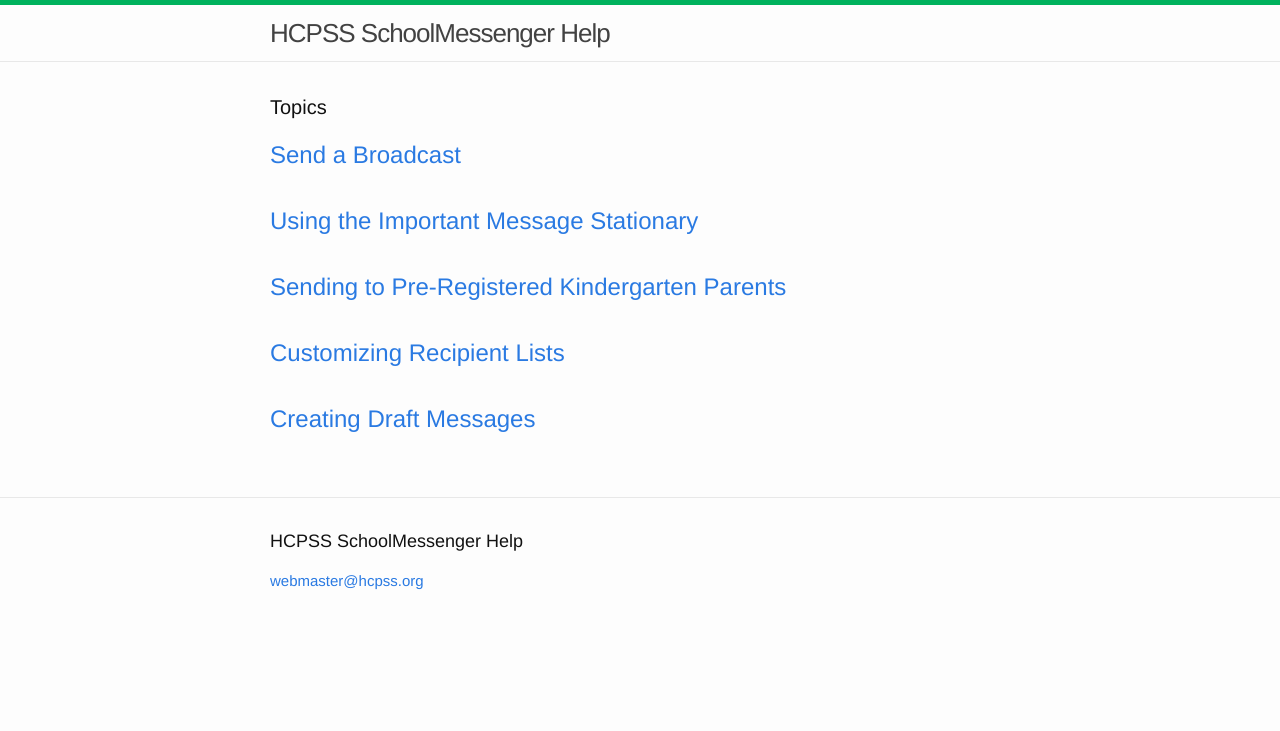
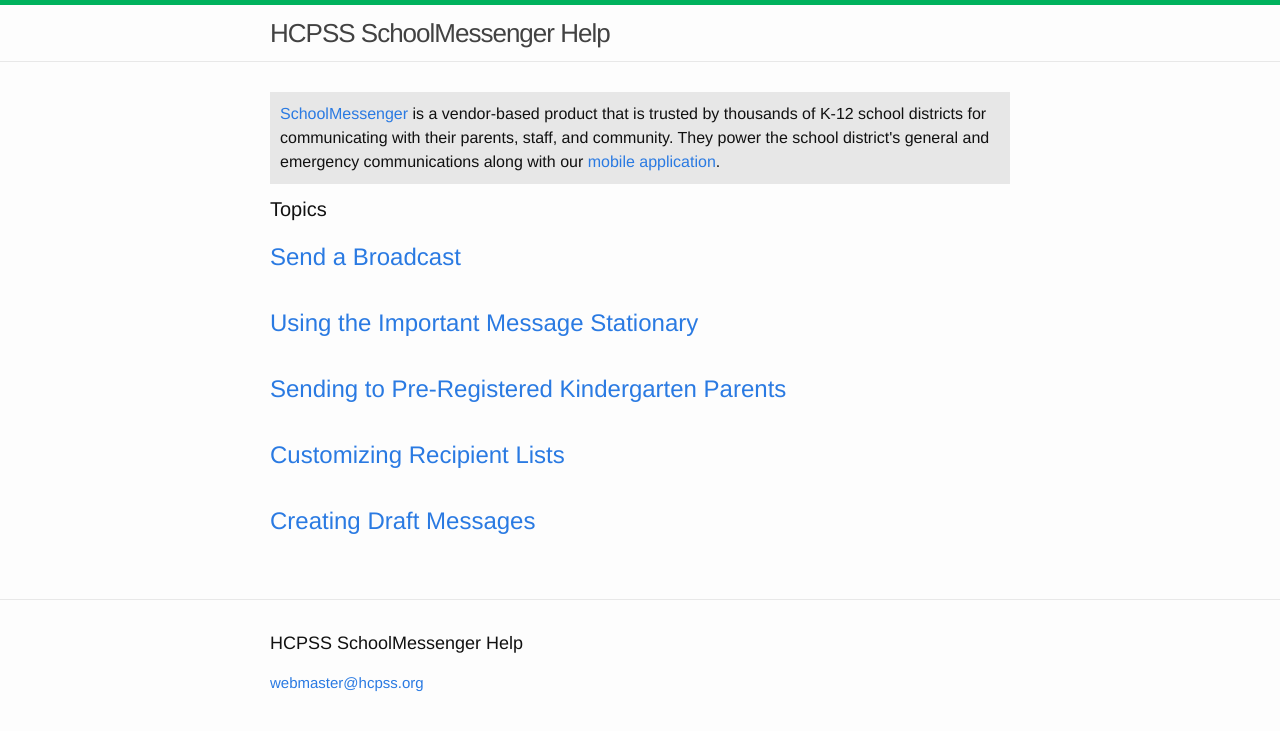
Before and after one commit to HCPSS/school-messenger-help, a Jekyll site: the page built from index.html, in a window 1280 px wide. Shown: the top 731 px of the page. Built offline with Jekyll 4.4.1, drawn with Linux system fonts in a browser that asks for light colours.

Commit message:
added brief description of SchoolMessenger

```diff
--- a/index.html
+++ b/index.html
@@ -3,6 +3,10 @@
 ---
 
 <div class="home">
+
+<div style="background-color: #e7e7e7; margin-bottom: 10px; padding: 10px;">
+<a href="https://www.schoolmessenger.com" target="_blank">SchoolMessenger</a> is a vendor-based product that is trusted by thousands of K-12 school districts for communicating with their parents, staff, and community. They power the school district's general and emergency communications along with our <a href="http://launch.customschoolapp.net/hcpss/" target="_blank">mobile application</a>.
+</div>
 
   <h1 class="page-heading">Topics</h1>
 
```
